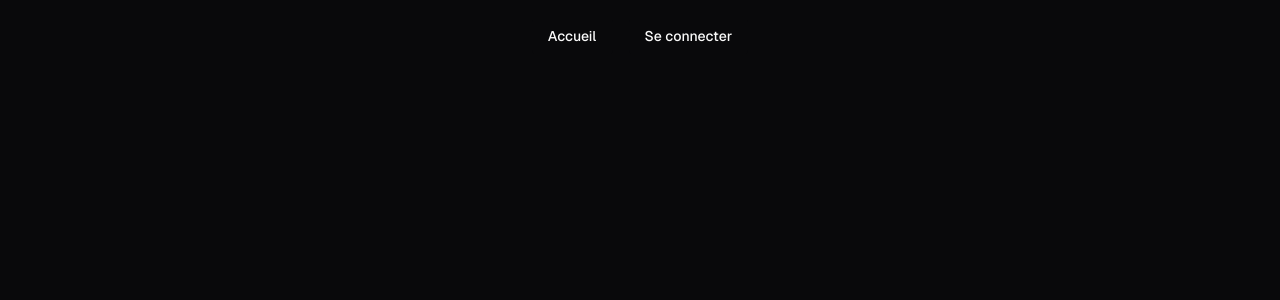
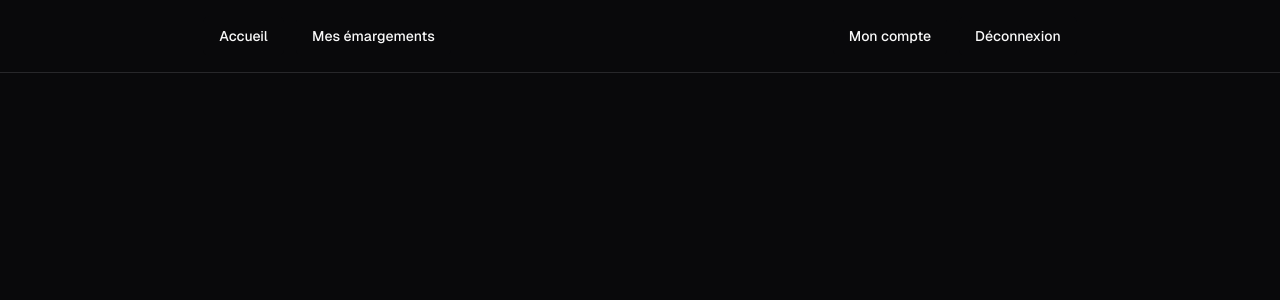
Before and after one commit to slimourlissene/checkinpro, a Next.js app: page / in a window 1280 px wide. Shown: the top 300 px of the page. Built offline with nearby package versions, Linux system fonts and the light colour scheme.

Commit message:
Work in progress on Navbar

```diff
--- a/app/globals.css
+++ b/app/globals.css
@@ -77,3 +77,7 @@ h3 {
 * {
   font-family: var(--font-geist-sans) !important;
 }
+
+nav > div:first-child {
+  width: 70%;
+}
--- a/app/layout.tsx
+++ b/app/layout.tsx
@@ -30,7 +30,7 @@ export default function RootLayout({
   return (
     <html lang="fr">
       <body
-        className={`${geistSans.variable} ${geistMono.variable} ${spaceGrotesk.variable} p-4`}
+        className={`${geistSans.variable} ${geistMono.variable} ${spaceGrotesk.variable}`}
       >
         <Navbar />
         <ThemeProvider
--- a/components/global/navbar.tsx
+++ b/components/global/navbar.tsx
@@ -1,3 +1,4 @@
+"use client";
 import Link from "next/link";
 import {
   NavigationMenu,
@@ -9,8 +10,10 @@ import {
 
 export default function Navbar() {
   return (
-    <NavigationMenu className="mx-auto">
-      <NavigationMenuList className="flex flex-row gap-3">
+    <div className="border-b border-accent">
+      <NavigationMenu className="max-w-full p-4">
+        <NavigationMenuList className="flex flex-row justify-between">
+          <div className="flex flex-row gap-3">
             <NavigationMenuItem>
               <Link href="/" legacyBehavior passHref>
                 <NavigationMenuLink
@@ -21,15 +24,37 @@ export default function Navbar() {
               </Link>
             </NavigationMenuItem>
             <NavigationMenuItem>
-          <Link href="/checkin" legacyBehavior passHref>
+              <Link href="/checkins" legacyBehavior passHref>
                 <NavigationMenuLink
                   className={`${navigationMenuTriggerStyle()} text-base font-bold`}
                 >
-              Se connecter
+                  Mes émargements
                 </NavigationMenuLink>
               </Link>
             </NavigationMenuItem>
+          </div>
+          <div className="flex flex-row gap-3">
+            <NavigationMenuItem>
+              <Link href="/account" legacyBehavior passHref>
+                <NavigationMenuLink
+                  className={`${navigationMenuTriggerStyle()} text-base font-bold`}
+                >
+                  Mon compte
+                </NavigationMenuLink>
+              </Link>
+            </NavigationMenuItem>
+            <NavigationMenuItem>
+              <Link href="/logout" legacyBehavior passHref>
+                <NavigationMenuLink
+                  className={`${navigationMenuTriggerStyle()} text-base font-bold`}
+                >
+                  Déconnexion
+                </NavigationMenuLink>
+              </Link>
+            </NavigationMenuItem>
+          </div>
         </NavigationMenuList>
       </NavigationMenu>
+    </div>
   );
 }
--- a/components/ui/navigation-menu.tsx
+++ b/components/ui/navigation-menu.tsx
@@ -1,9 +1,9 @@
-import * as React from "react"
-import * as NavigationMenuPrimitive from "@radix-ui/react-navigation-menu"
-import { cva } from "class-variance-authority"
-import { ChevronDown } from "lucide-react"
+import * as React from "react";
+import * as NavigationMenuPrimitive from "@radix-ui/react-navigation-menu";
+import { cva } from "class-variance-authority";
+import { ChevronDown } from "lucide-react";
 
-import { cn } from "@/lib/utils"
+import { cn } from "@/lib/utils";
 
 const NavigationMenu = React.forwardRef<
   React.ElementRef<typeof NavigationMenuPrimitive.Root>,
@@ -20,8 +20,8 @@ const NavigationMenu = React.forwardRef<
     {children}
     <NavigationMenuViewport />
   </NavigationMenuPrimitive.Root>
-))
-NavigationMenu.displayName = NavigationMenuPrimitive.Root.displayName
+));
+NavigationMenu.displayName = NavigationMenuPrimitive.Root.displayName;
 
 const NavigationMenuList = React.forwardRef<
   React.ElementRef<typeof NavigationMenuPrimitive.List>,
@@ -35,14 +35,14 @@ const NavigationMenuList = React.forwardRef<
     )}
     {...props}
   />
-))
-NavigationMenuList.displayName = NavigationMenuPrimitive.List.displayName
+));
+NavigationMenuList.displayName = NavigationMenuPrimitive.List.displayName;
 
-const NavigationMenuItem = NavigationMenuPrimitive.Item
+const NavigationMenuItem = NavigationMenuPrimitive.Item;
 
 const navigationMenuTriggerStyle = cva(
-  "group inline-flex h-10 w-max items-center justify-center rounded-md bg-background px-4 py-2 text-sm font-medium transition-colors hover:bg-accent hover:text-accent-foreground focus:bg-accent focus:text-accent-foreground focus:outline-none disabled:pointer-events-none disabled:opacity-50 data-[active]:bg-accent/50 data-[state=open]:bg-accent/50"
-)
+  "group inline-flex h-10 w-max items-center justify-center rounded-md bg-background px-4 py-2 text-sm font-medium transition-colors hover:bg-accent hover:text-accent-foreground disabled:pointer-events-none disabled:opacity-50 data-[active]:bg-accent/50 data-[state=open]:bg-accent/50"
+);
 
 const NavigationMenuTrigger = React.forwardRef<
   React.ElementRef<typeof NavigationMenuPrimitive.Trigger>,
@@ -59,8 +59,8 @@ const NavigationMenuTrigger = React.forwardRef<
       aria-hidden="true"
     />
   </NavigationMenuPrimitive.Trigger>
-))
-NavigationMenuTrigger.displayName = NavigationMenuPrimitive.Trigger.displayName
+));
+NavigationMenuTrigger.displayName = NavigationMenuPrimitive.Trigger.displayName;
 
 const NavigationMenuContent = React.forwardRef<
   React.ElementRef<typeof NavigationMenuPrimitive.Content>,
@@ -74,10 +74,10 @@ const NavigationMenuContent = React.forwardRef<
     )}
     {...props}
   />
-))
-NavigationMenuContent.displayName = NavigationMenuPrimitive.Content.displayName
+));
+NavigationMenuContent.displayName = NavigationMenuPrimitive.Content.displayName;
 
-const NavigationMenuLink = NavigationMenuPrimitive.Link
+const NavigationMenuLink = NavigationMenuPrimitive.Link;
 
 const NavigationMenuViewport = React.forwardRef<
   React.ElementRef<typeof NavigationMenuPrimitive.Viewport>,
@@ -93,9 +93,9 @@ const NavigationMenuViewport = React.forwardRef<
       {...props}
     />
   </div>
-))
+));
 NavigationMenuViewport.displayName =
-  NavigationMenuPrimitive.Viewport.displayName
+  NavigationMenuPrimitive.Viewport.displayName;
 
 const NavigationMenuIndicator = React.forwardRef<
   React.ElementRef<typeof NavigationMenuPrimitive.Indicator>,
@@ -111,9 +111,9 @@ const NavigationMenuIndicator = React.forwardRef<
   >
     <div className="relative top-[60%] h-2 w-2 rotate-45 rounded-tl-sm bg-border shadow-md" />
   </NavigationMenuPrimitive.Indicator>
-))
+));
 NavigationMenuIndicator.displayName =
-  NavigationMenuPrimitive.Indicator.displayName
+  NavigationMenuPrimitive.Indicator.displayName;
 
 export {
   navigationMenuTriggerStyle,
@@ -125,4 +125,4 @@ export {
   NavigationMenuLink,
   NavigationMenuIndicator,
   NavigationMenuViewport,
-}
+};
```
Lines whose indentation alone changed are shown as unchanged.
